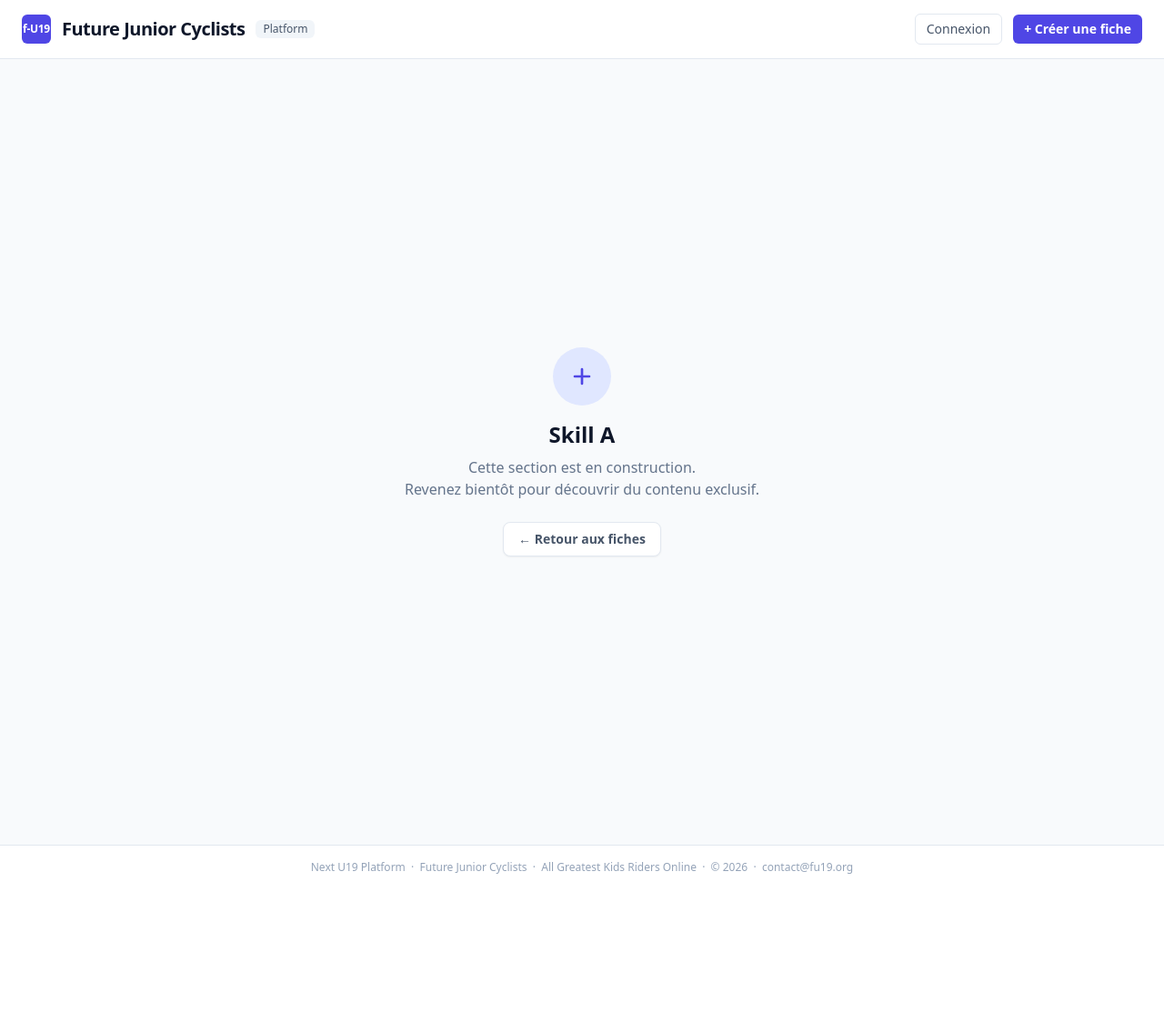
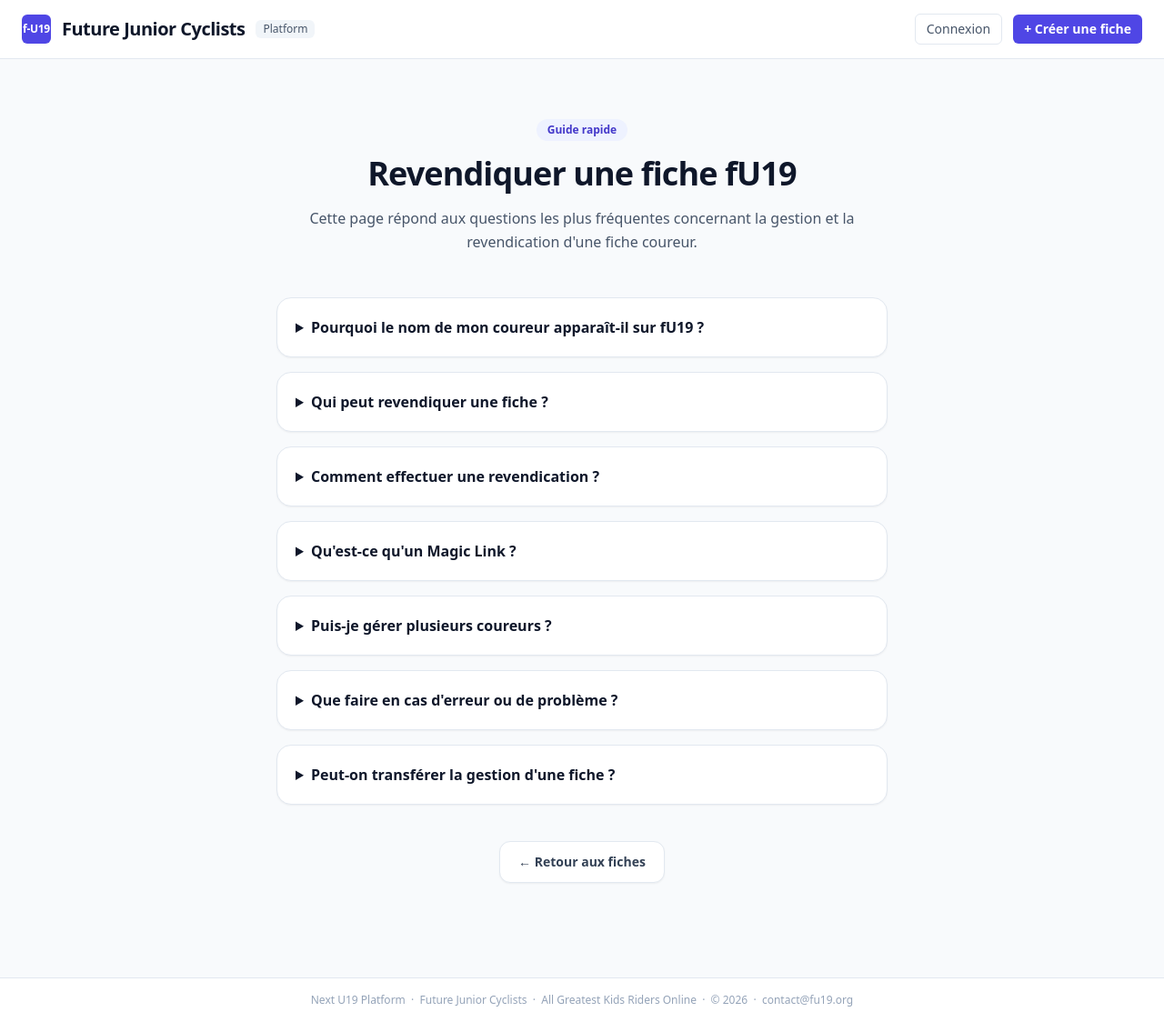
Before and after one commit to niceescap/Fu19, a Flask app: page /skillc in a window 1280 px wide. Shown: the whole page at 91% size. Before the commit the page ends 961 px from the top, so only its background shows below. Run offline with Flask 3, Linux system fonts and the light colour scheme; some libraries are stand-ins or nearby versions.

Commit message:
Translate skill_c.html content to French

```diff
--- a/web/templates/skill_c.html
+++ b/web/templates/skill_c.html
@@ -1,21 +1,127 @@
 {% extends "base.html" %}
 
-{% block title %}Claim quick guide — fU19{% endblock %}
+{% block title %}Revendiquer une fiche — fU19{% endblock %}
 
 {% block content %}
-<div class="min-h-screen flex items-center justify-center">
-  <div class="text-center">
-    <div class="inline-flex items-center justify-center w-16 h-16 rounded-full bg-indigo-100 text-indigo-600 mb-4">
-      <svg class="w-8 h-8" fill="none" stroke="currentColor" viewBox="0 0 24 24">
-        <path stroke-linecap="round" stroke-linejoin="round" stroke-width="2"
-              d="M12 6v6m0 0v6m0-6h6m-6 0H6" />
-      </svg>
-    </div>
-    <h1 class="text-2xl font-black text-slate-900 mb-2">Skill A</h1>
-    <p class="text-slate-500 mb-6">Cette section est en construction.<br>Revenez bientôt pour découvrir du contenu exclusif.</p>
-    <a href="/fiches" class="inline-flex items-center rounded-lg border border-slate-200 bg-white px-4 py-2 text-sm font-semibold text-slate-600 shadow-sm hover:shadow-md hover:border-slate-300 transition-all duration-200">
-      ← Retour aux fiches
-    </a>
+
+<div class="max-w-4xl mx-auto px-4 py-8">  <!-- HERO -->  <section class="text-center mb-12"><span class="inline-flex items-center rounded-full bg-indigo-50 text-indigo-700 px-3 py-1 text-xs font-semibold mb-4">
+  Guide rapide
+</span>
+
+<h1 class="text-4xl font-black tracking-tight text-slate-900 mb-4">
+  Revendiquer une fiche fU19
+</h1>
+
+<p class="max-w-2xl mx-auto text-slate-600 leading-relaxed">
+  Cette page répond aux questions les plus fréquentes concernant
+  la gestion et la revendication d'une fiche coureur.
+</p>
+
+  </section>  <!-- FAQ -->  <div class="space-y-4"><details class="group rounded-2xl border border-slate-200 bg-white p-5 shadow-sm">
+  <summary class="cursor-pointer font-bold text-slate-900">
+    Pourquoi le nom de mon coureur apparaît-il sur fU19 ?
+  </summary>
+
+  <div class="mt-4 text-slate-600 leading-relaxed">
+    Certaines fiches ont été créées à partir de données sportives
+    publiques afin de constituer le référentiel initial de la plateforme.
+
+    La présence d'une fiche ne signifie pas qu'un compte utilisateur
+    a déjà été créé par le coureur ou sa famille.
   </div>
-</div>
-{% endblock %}
+</details>
+
+<details class="group rounded-2xl border border-slate-200 bg-white p-5 shadow-sm">
+  <summary class="cursor-pointer font-bold text-slate-900">
+    Qui peut revendiquer une fiche ?
+  </summary>
+
+  <div class="mt-4 text-slate-600 leading-relaxed">
+    La revendication doit être réalisée par un représentant légal
+    ou par une personne autorisée par celui-ci à gérer le profil
+    du coureur.
+  </div>
+</details>
+
+<details class="group rounded-2xl border border-slate-200 bg-white p-5 shadow-sm">
+  <summary class="cursor-pointer font-bold text-slate-900">
+    Comment effectuer une revendication ?
+  </summary>
+
+  <div class="mt-4 text-slate-600 leading-relaxed">
+
+    <ol class="list-decimal ml-5 space-y-2">
+      <li>Ouvrez la fiche concernée.</li>
+      <li>Utilisez le menu ••• situé en haut à droite.</li>
+      <li>Sélectionnez « Revendiquer cette fiche ».</li>
+      <li>Renseignez votre adresse email.</li>
+      <li>Validez votre demande via le lien sécurisé reçu par email.</li>
+    </ol>
+
+  </div>
+</details>
+
+<details class="group rounded-2xl border border-slate-200 bg-white p-5 shadow-sm">
+  <summary class="cursor-pointer font-bold text-slate-900">
+    Qu'est-ce qu'un Magic Link ?
+  </summary>
+
+  <div class="mt-4 text-slate-600 leading-relaxed">
+    Un Magic Link est un lien sécurisé envoyé à votre adresse email.
+
+    En cliquant sur ce lien, vous confirmez être le titulaire de
+    cette adresse et vous accédez aux fonctions de gestion de la fiche
+    sans avoir à mémoriser de mot de passe.
+  </div>
+</details>
+
+<details class="group rounded-2xl border border-slate-200 bg-white p-5 shadow-sm">
+  <summary class="cursor-pointer font-bold text-slate-900">
+    Puis-je gérer plusieurs coureurs ?
+  </summary>
+
+  <div class="mt-4 text-slate-600 leading-relaxed">
+    Oui.
+
+    Une même adresse email peut gérer plusieurs fiches.
+
+    Chaque fiche doit toutefois être revendiquée individuellement afin
+    de garantir la traçabilité des attributions.
+  </div>
+</details>
+
+<details class="group rounded-2xl border border-slate-200 bg-white p-5 shadow-sm">
+  <summary class="cursor-pointer font-bold text-slate-900">
+    Que faire en cas d'erreur ou de problème ?
+  </summary>
+
+  <div class="mt-4 text-slate-600 leading-relaxed">
+    Une fonction « Signaler » est disponible sur la plateforme.
+
+    Toutes les revendications font l'objet d'une surveillance attentive
+    afin de préserver l'intégrité du référentiel et la sécurité des profils.
+  </div>
+</details>
+
+<details class="group rounded-2xl border border-slate-200 bg-white p-5 shadow-sm">
+  <summary class="cursor-pointer font-bold text-slate-900">
+    Peut-on transférer la gestion d'une fiche ?
+  </summary>
+
+  <div class="mt-4 text-slate-600 leading-relaxed">
+    Oui.
+
+    Les droits d'édition peuvent être transférés vers une autre adresse
+    email sur demande spécifique.
+
+    Pour toute demande de transfert, contactez :
+    <strong>contact@fu19.org</strong>
+  </div>
+</details>
+
+  </div>  <!-- RETOUR -->  <div class="text-center py-10"><a href="/fiches"
+   class="inline-flex items-center rounded-xl border border-slate-200 bg-white px-5 py-3 text-sm font-semibold text-slate-700 shadow-sm hover:shadow-md hover:border-slate-300 transition-all">
+  ← Retour aux fiches
+</a>
+
+  </div></div>{% endblock %}
```
